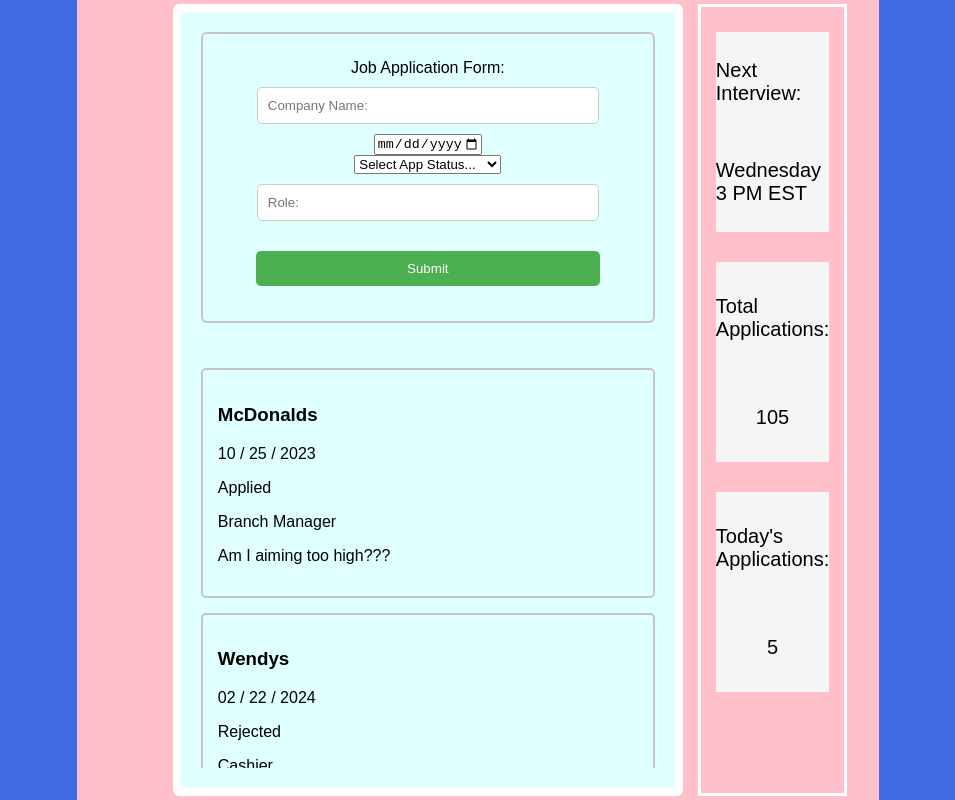
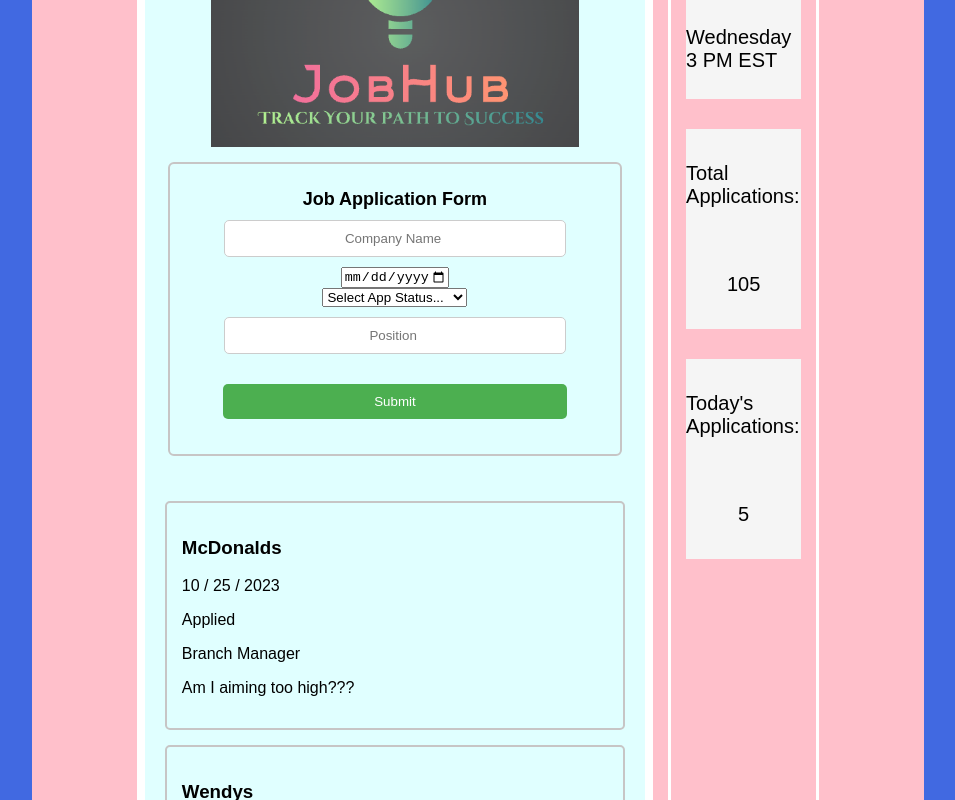
Before and after one commit to awesome-panda-whale/job-hub, a React app in the folder client/: page /users/dashboard in a window 1280 px wide. Shown: the top 800 px of the page, without its empty margins (162-1117 px from the left). Built offline with nearby package versions, Linux system fonts and the light colour scheme.

Commit message:
finished SignUp Test & Updated Dashboard

```diff
--- a/client/package.json
+++ b/client/package.json
@@ -4,7 +4,7 @@
   "description": "",
   "main": "index.js",
   "scripts": {
-    "test": "echo \"Error: no test specified\" && exit 1",
+    "test": "jest --verbose",
     "start": "npx webpack-dev-server --mode development --open --hot",
     "build": "npx webpack --mode production"
   },
@@ -15,6 +15,9 @@
     "@reduxjs/toolkit": "^2.2.3",
     "html-webpack-plugin": "^5.6.0",
     "normalize.css": "^8.0.1",
+    "jest": "^29.7.0",
+    "@testing-library/jest-dom": "^6.4.6",
+    "@testing-library/react": "^16.0.0",
     "react": "^18.3.1",
     "react-axios": "^2.0.6",
     "react-cookie": "^7.1.4",
--- a/client/src/components/dashboard.jsx
+++ b/client/src/components/dashboard.jsx
@@ -2,6 +2,7 @@ import React from 'react';
 import { useState } from 'react';
 import ApplicationList from './application-list-component/application-list.jsx';
 import Sidebar from './sidebar';
+import jobhub from '../assets/jobhub.png'
 
 const dashboard = () => {
   const [dateApplied, setDateApplied] = useState('');
@@ -24,16 +25,20 @@ const dashboard = () => {
 
   return (
     <div className='main'>
+      <br></br>
       {/* <h1 className='header'>JobHub</h1> */}
       <div className='dashboard-top-container'>
         <div className='form_box'>
+          <div className='jobhub'>
+           <img src={jobhub} alt="" />
+          </div>
           <form className='inputs'>
             {' '}
-            Job Application Form:
+            Job Application Form
             <input
               type='text'
-              className='company_name'
-              placeholder='Company Name: '
+              className='placeholderText'
+              placeholder='Company Name '
             ></input>
             <input
               type='date'
@@ -49,15 +54,26 @@ const dashboard = () => {
                 <option value='' disabled selected hidden>
                   Select App Status...
                 </option>
+                <option value='Need to Apply'>Need to Apply</option>
                 <option value='Applied'>Applied</option>
-                <option value='Intial Interview'>Inital Interview</option>
+                <option value='Phone Interview'>Phone Interview</option>
+                <option value='Online Assessment'>Online Assessment</option>
+                <option value='Initial Interview'>Initial Interview</option>
                 <option value='Second Interview'>Second Interview</option>
+                <option value='Third Interview'>Third Interview</option>
+                <option value='Technical Interview'>Technical Interview</option>
+                <option value='Behavioral Interview'>Behavioral Interview</option>
+                <option value='Final Interview'>Final Interview</option>
+                <option value='Have not heard back'>Have not heard back</option>
+                <option value='Considering'>Considering</option>
+                <option value='Offer'>Offer</option>
                 <option value='Rejected'>Rejected</option>
-                <option value='Have not heard back'>Have not heard Back</option>
+                <option value='Ghost'>Ghost</option>
                 <option value='Other'>Other</option>
+                <option value='STOP'>STOP</option>
               </select>
             </form>
-            <input type='text' className='role' placeholder='Role: '></input>
+            <input type='text' className='placeholderText' placeholder='Position '></input>
             <button type='submit' className='btn' onSubmit={handleSubmit}>
               Submit
             </button>
@@ -67,7 +83,7 @@ const dashboard = () => {
         <Sidebar />
 
       </div>
-
+      <br></br>
     </div>
   );
 };
--- a/client/src/scss/styles.scss
+++ b/client/src/scss/styles.scss
@@ -38,6 +38,7 @@ body {
   flex-direction: column;
   padding: 20px;
   align-items: center;
+
 }
 
 .header {
@@ -72,6 +73,8 @@ body {
   border-radius: 6px;
   border: 2px solid rgb(199, 197, 197);
   padding: 25px;
+  font-size: large;
+  font-weight: bold;
 }
 
 .dashboard-top-container {
@@ -122,3 +125,11 @@ body {
   overflow-y: scroll;
   width: 100%;
 }
+
+.placeholderText {
+  text-align: center;
+}
+
+.jobhub {
+  max-width: 80%;
+}
```
Also changed, not shown: 2 other files (tests, documents, lock files or other folders).
